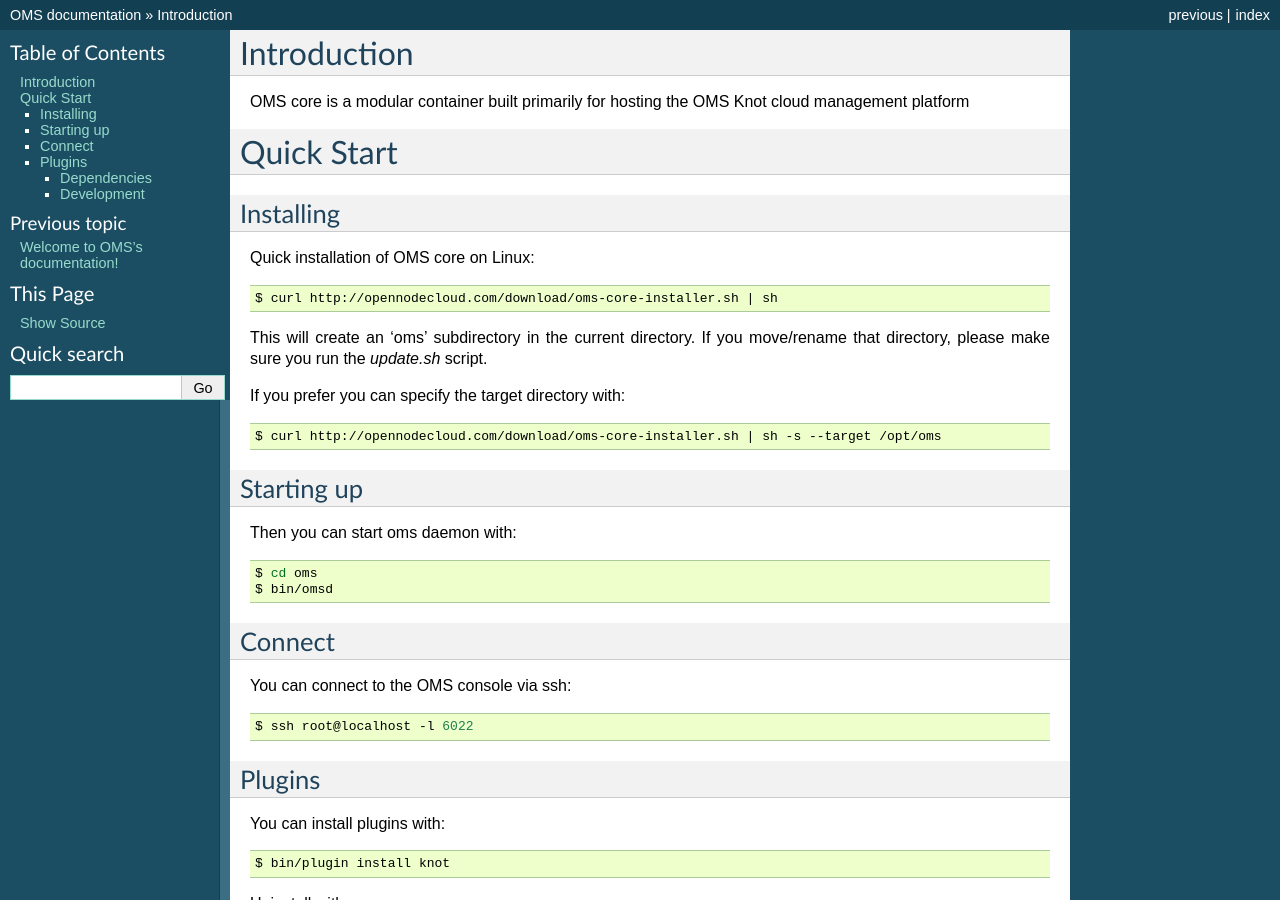
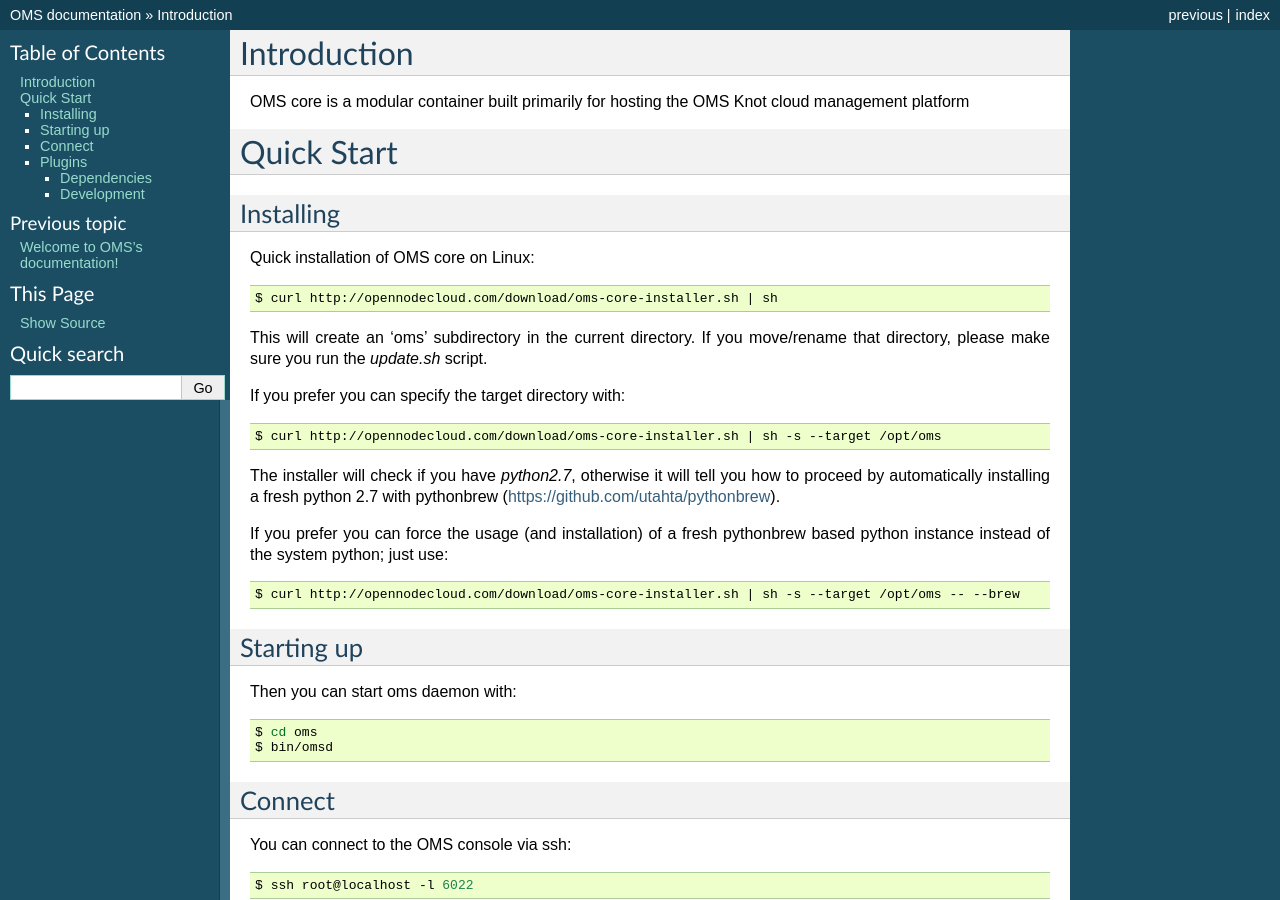
Before and after one commit to opennode/opennode-management, a Sphinx documentation site: the page built from docs/source/intro.rst, in a window 1280 px wide and 900 px high. Built offline with Sphinx 7.4.7, drawn with Linux system fonts in a browser that asks for light colours; pages that are not in the unit, such as notebooks, are missing from menus; the version number could not be read and is left out.

Commit message:
Improved installer to handle a pythonbrew installation and ensure required files are present in installation (oms_roles, ...)

```diff
--- a/docs/source/intro.rst
+++ b/docs/source/intro.rst
@@ -23,6 +23,14 @@
 .. code-block:: sh
 
   $ curl http://opennodecloud.com/download/oms-core-installer.sh | sh -s --target /opt/oms
+
+The installer will check if you have `python2.7`, otherwise it will tell you how to proceed by automatically installing a fresh python 2.7 with pythonbrew (https://github.com/utahta/pythonbrew).
+
+If you prefer you can force the usage (and installation) of a fresh pythonbrew based python instance instead of the system python; just use:
+
+.. code-block:: sh
+
+  $ curl http://opennodecloud.com/download/oms-core-installer.sh | sh -s --target /opt/oms -- --brew
 
 Starting up
 -----------
```
Also changed, not shown: 3 other files.
